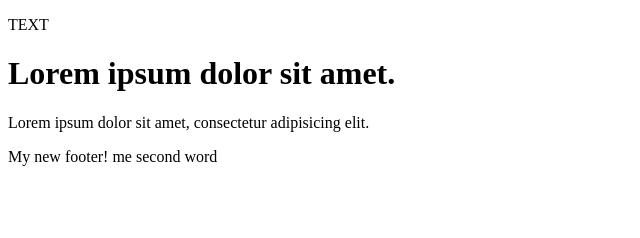
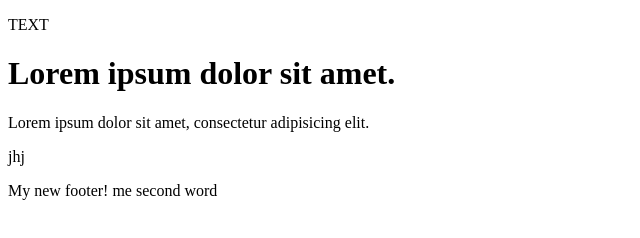
Before and after one commit to MariaTitarenko/portfolio, a plain HTML site: page index.html in a window 1280 px wide. Shown: the whole page, without its empty margins (0-640 px from the left). Drawn offline with Linux system fonts and the light colour scheme.

Commit message:
Added new p

```diff
--- a/index.html
+++ b/index.html
@@ -14,6 +14,7 @@
 
 <h1>Lorem ipsum dolor sit amet.</h1>
 <p>Lorem ipsum dolor sit amet, consectetur adipisicing elit.</p>
+<p>jhj</p>
 
 <footer class="my-new-footer">
 	My new footer!
```
